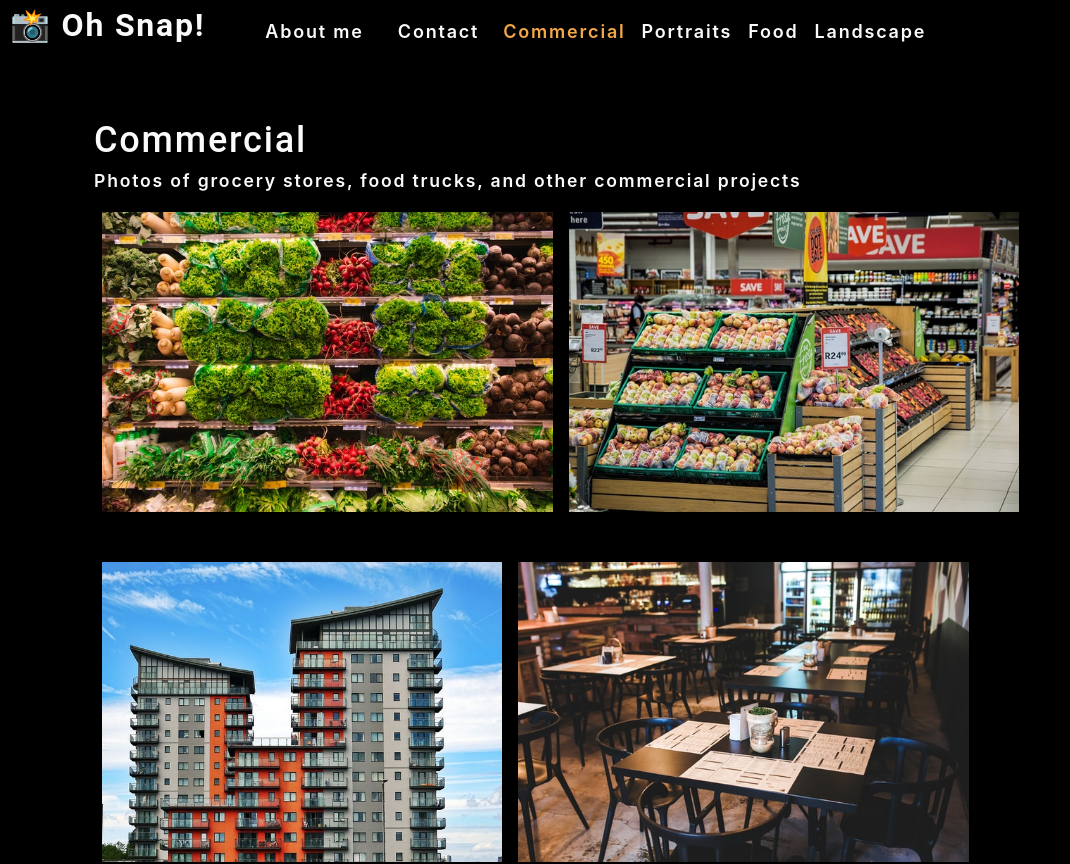
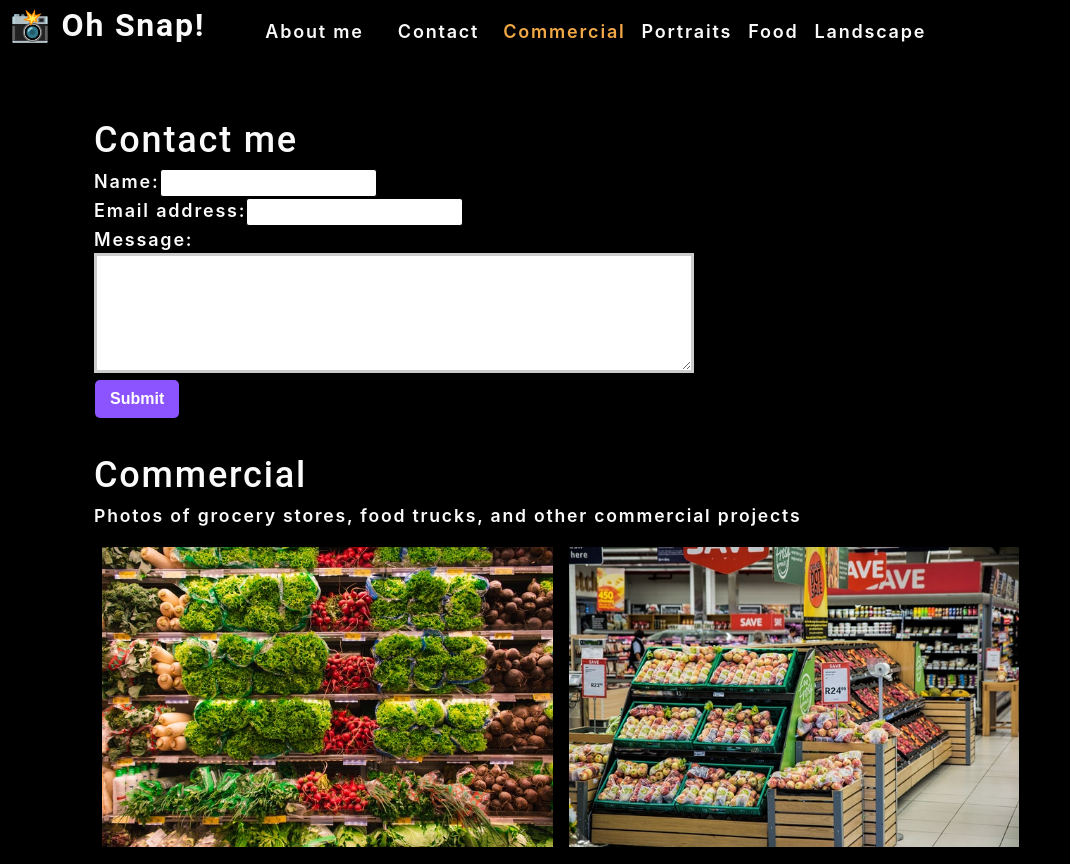
Before and after one commit to gwarzecha/photo-port2, a React (Create React App) app: page / in a window 1280 px wide. Shown: the top 864 px of the page, without its empty margins (0-1070 px from the left). Built offline with nearby package versions, Linux system fonts and the light colour scheme.

Commit message:
synced data from the form to the state of the Contact component

```diff
--- a/src/App.js
+++ b/src/App.js
@@ -2,6 +2,7 @@
 import Nav from './components/Nav';
 import About from './components/About';
 import Gallery from './components/Gallery';
+import ContactForm from './components/Contact/index'
 
 function App() {
   const [categories] = useState([
@@ -25,6 +26,7 @@
       ></Nav>
       <main>
         <div>
+          <ContactForm></ContactForm>
           <Gallery currentCategory={currentCategory}></Gallery>
           <About></About>
         </div>
--- a/src/components/Contact/index.js
+++ b/src/components/Contact/index.js
@@ -1,6 +1,19 @@
-import React from 'react';
+import React, { useState } from 'react';
 
 function ContactForm() {
+  const [formState, setFormState] = useState({ name: '', email: '', message: '' });
+
+  const { name, email, message } = formState;
+
+  function handleChange(e) {
+    // uses setFormState to updated the formState value for the name property;
+    // assigns the value taken from the input field with e.target.value, assigns
+    //this value to the property e.target.name. The [] create dynamic property names.
+    //The spread operator is used to
+    //retain the other key-value pairs in the obj; without ... , the formState
+    //obj would be overwritten to only contain name: value
+    setFormState({ ...formState, [e.target.name]: e.target.value })
+  }
 
   return (
     <section>
@@ -8,15 +21,15 @@
       <form id='contact-form'>
         <div>
           <label htmlFor="name">Name:</label>
-          <input type="text" name="name" />
+          <input type="text" defaultValue={name} onChange={handleChange} name="name" />
         </div>
         <div>
           <label htmlFor="email">Email address:</label>
-          <input type="email" name="email" />
+          <input type="email" defaultValue={email} onChange={handleChange} name="email" />
         </div>
         <div>
           <label htmlFor="message">Message:</label>
-          <textarea name="message" rows="5" />
+          <textarea name="message" defaultValue={message} onChange={handleChange} rows="5" />
         </div>
         <button type='submit'>Submit</button>
       </form>
```
